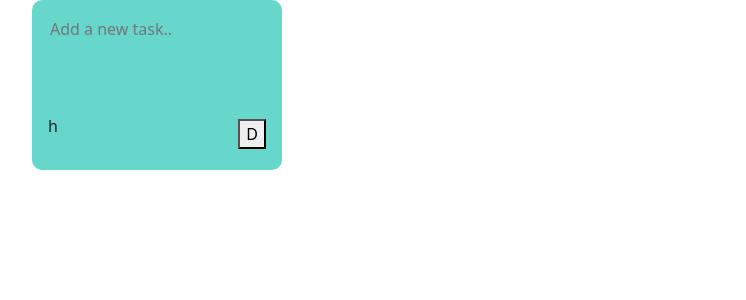
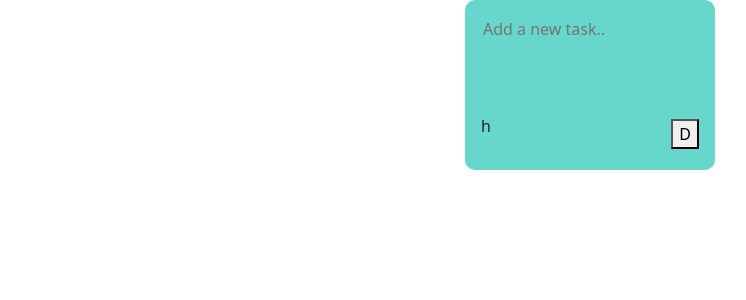
Before and after one commit to axelcola/sticky-notes-on-react, a React (Create React App) app: page / in a window 1280 px wide. Shown: the top 300 px of the page, without its empty margins (50-796 px from the left). Built offline with nearby package versions, Linux system fonts and the light colour scheme.

Commit message:
bootstrap editing

```diff
--- a/src/components/NoteList.js
+++ b/src/components/NoteList.js
@@ -16,7 +16,7 @@ const NoteList = () => {
   };
   return (
     <div className="container">
-      <div className="notelist">
+      <div className=" notelist">
         <NewNote onSubmit={addTask} />
         {tasks.map((task) => (
           <Note key={task.id} id={task.id} text={task.text} />
--- a/src/components/noteList.css
+++ b/src/components/noteList.css
@@ -2,8 +2,6 @@
     display: grid;
     grid-gap: 1rem;
     grid-template-columns: repeat(auto-fit, minmax(250px, 15%));
-    justify-content: left;
+    justify-content: center;
+    align-items: center;
   }
-.container {
-  justify-content: center;
-}
```
